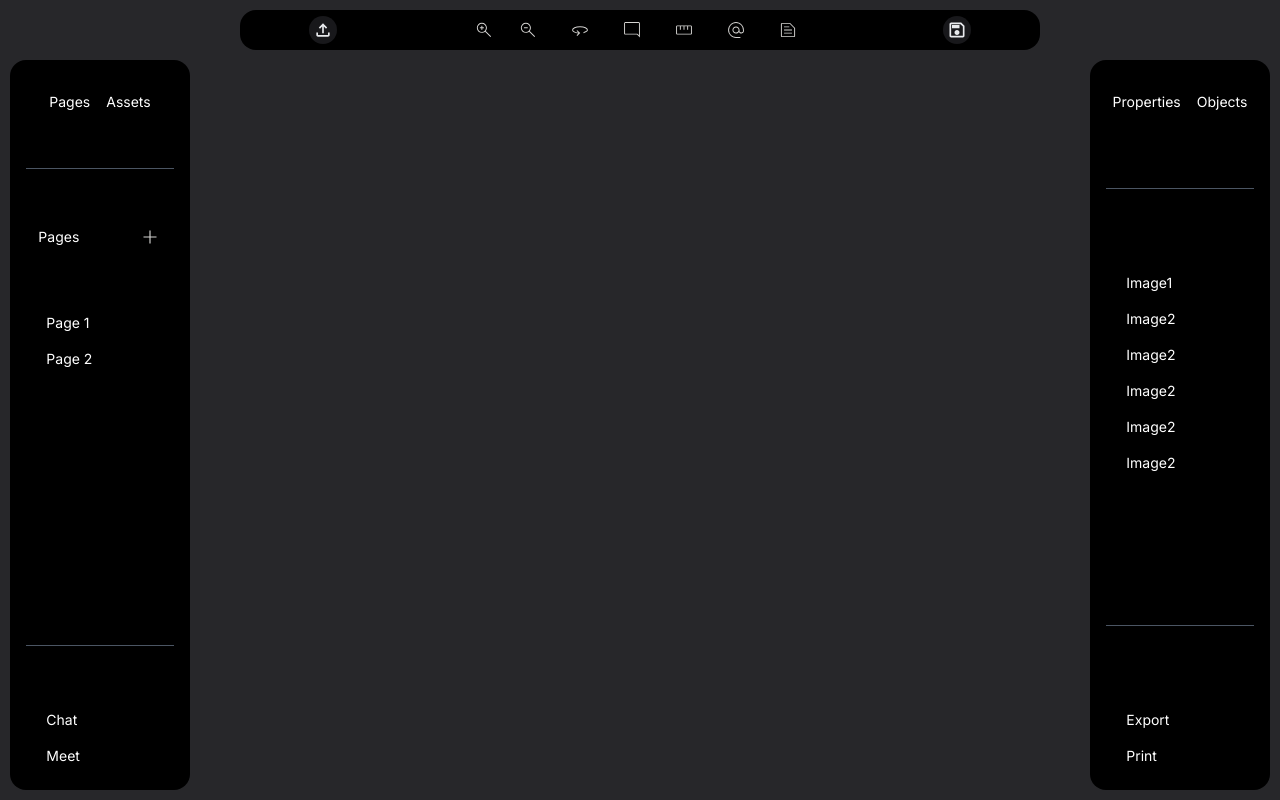
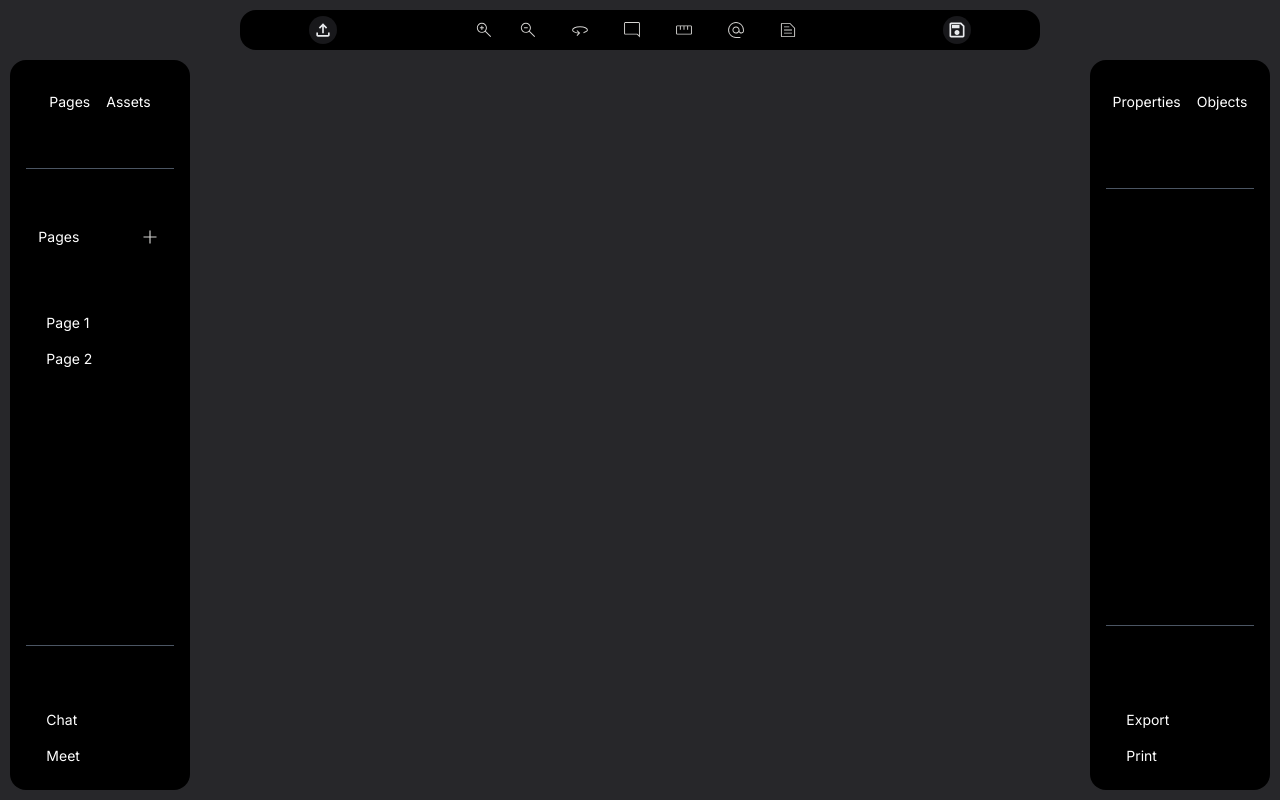
Before and after one commit to Dimen-3D-Model-Annotation/annotation-tool, a Next.js app: page /dashboard/project/1 in a window 1280 px wide. Built offline with nearby package versions, Linux system fonts and the light colour scheme.

Commit message:
Update right side panel

```diff
--- a/components/project_workspace/right_side_panel/RightSidePanel.jsx
+++ b/components/project_workspace/right_side_panel/RightSidePanel.jsx
@@ -14,12 +14,12 @@ const RightSidePanel = () => {
         <div className="flex text-white text-sm w-10/12 h-[300px] overflow-y-auto">
           <div>
             <ul>
-              <li className="p-2">Image1</li>
+              {/* <li className="p-2">Image1</li>
+              <li className="p-2">Image2</li> */}
+              {/* <li className="p-2">Image2</li>
               <li className="p-2">Image2</li>
               <li className="p-2">Image2</li>
-              <li className="p-2">Image2</li>
-              <li className="p-2">Image2</li>
-              <li className="p-2">Image2</li>
+              <li className="p-2">Image2</li> */}
               {/* <li className="p-2">Image2</li>
               <li className="p-2">Image2</li>
               <li className="p-2">Image2</li>
```
